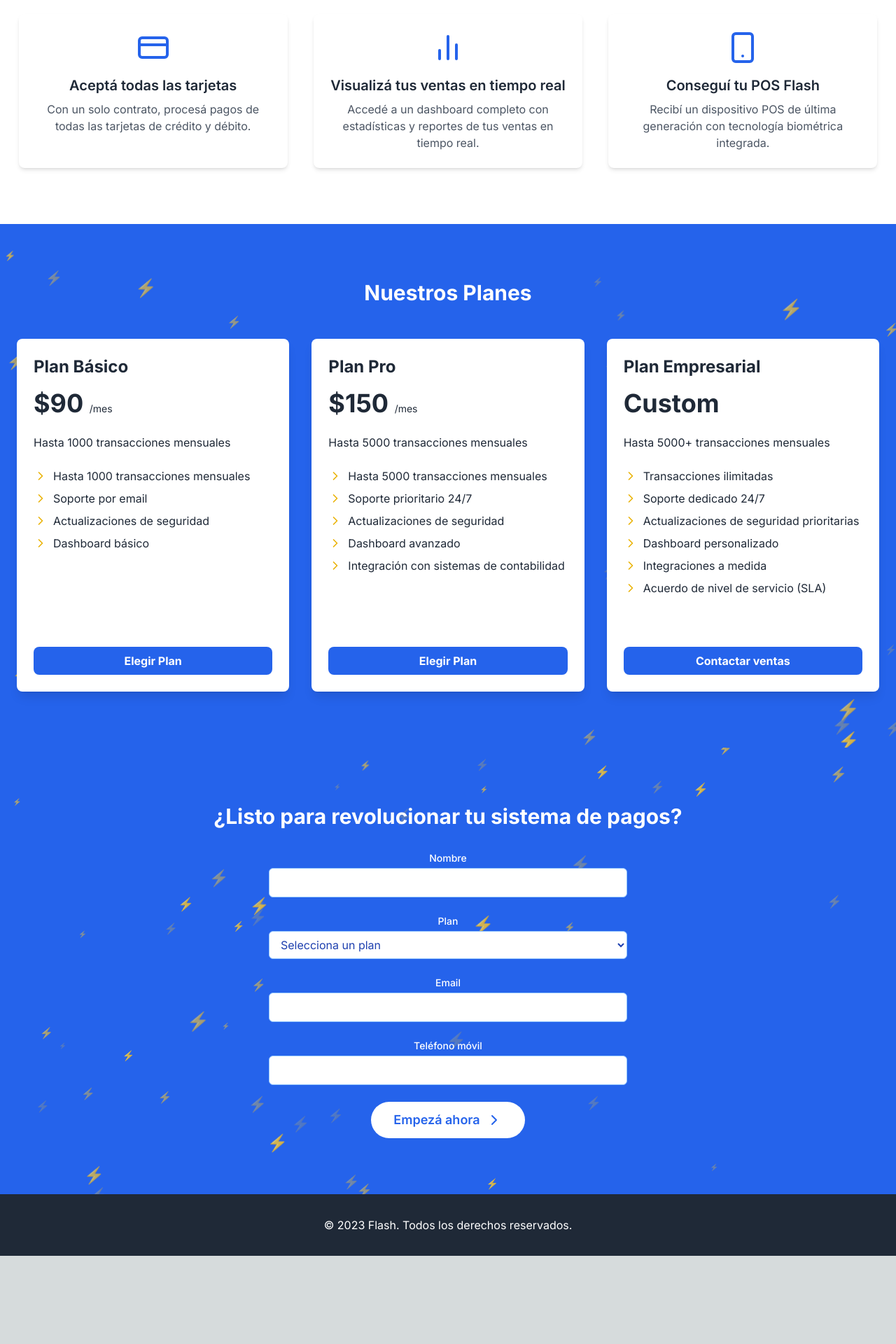
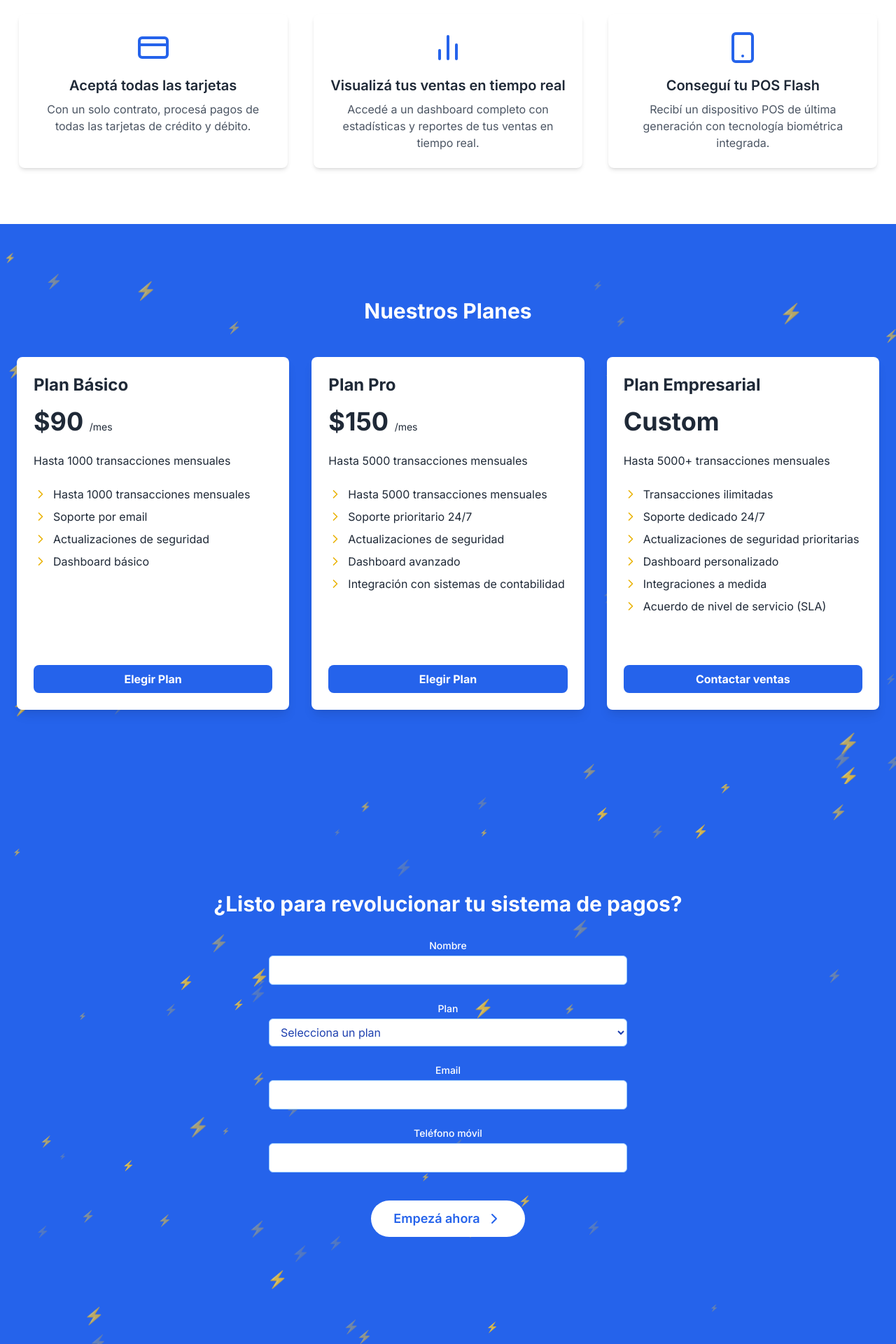
Before and after one commit to briancabrera/flash-website, a Next.js app: page /business in a window 1280 px wide. Shown: the part 944-2864 px from the top of the page at 70% size. Before the commit the page ends 2738 px from the top, so only its background shows below. Built offline with nearby package versions, Linux system fonts and the light colour scheme.

Commit message:
[PAGE] updated styles at business page.tsx

```diff
--- a/app/business/page.tsx
+++ b/app/business/page.tsx
@@ -147,7 +147,7 @@ const BusinessPage = () => {
           </div>
         </section>
 
-        <section ref={pricingRef} id="planes" className="relative py-20 bg-blue-600 text-white overflow-hidden">
+        <section ref={pricingRef} id="planes" className="hero relative min-h-screen flex items-center justify-center bg-blue-600 text-white overflow-hidden">
           <FloatingLightningBolts isVisible={isPricingVisible} boltCount={50} />
           <div className="container mx-auto px-6 relative z-10">
             <h2 className="text-3xl font-bold text-center mb-12">Nuestros Planes</h2>
@@ -195,7 +195,7 @@ const BusinessPage = () => {
           </div>
         </section>
 
-        <section ref={ctaRef} id="contacto" className="relative py-20 bg-blue-600 text-white overflow-hidden">
+        <section ref={ctaRef} id="contacto" className="hero relative min-h-screen flex items-center justify-center bg-blue-600 text-white overflow-hidden">
           <FloatingLightningBolts isVisible={isCtaVisible} boltCount={50} />
           <div className="container mx-auto px-6 text-center relative z-10">
             <motion.h2
@@ -234,7 +234,7 @@ const BusinessPage = () => {
                 </div>
                 <div>
                   <label htmlFor="phone" className="block text-sm font-medium text-white mb-1">Teléfono móvil</label>
-                  <input type="tel" id="phone" name="phone" className="w-full px-3 py-2 border border-blue-300 rounded-md focus:outline-none focus:ring-2 focus:ring-yellow-400 bg-white text-blue-800" required />
+                  <input type="tel" id="phone" name="phone" className="w-full px-3 py-2 mb-4 border border-blue-300 rounded-md focus:outline-none focus:ring-2 focus:ring-yellow-400 bg-white text-blue-800" required />
                 </div>
                 <motion.button
                   type="submit"
@@ -251,7 +251,7 @@ const BusinessPage = () => {
         </section>
       </main>
 
-      <footer className="bg-gray-800 text-white py-8">
+      <footer className="absolute bottom-0 w-full bg-blue-700 text-white py-4">
         <div className="container mx-auto px-6 text-center">
           <p>&copy; 2023 Flash. Todos los derechos reservados.</p>
         </div>
```
